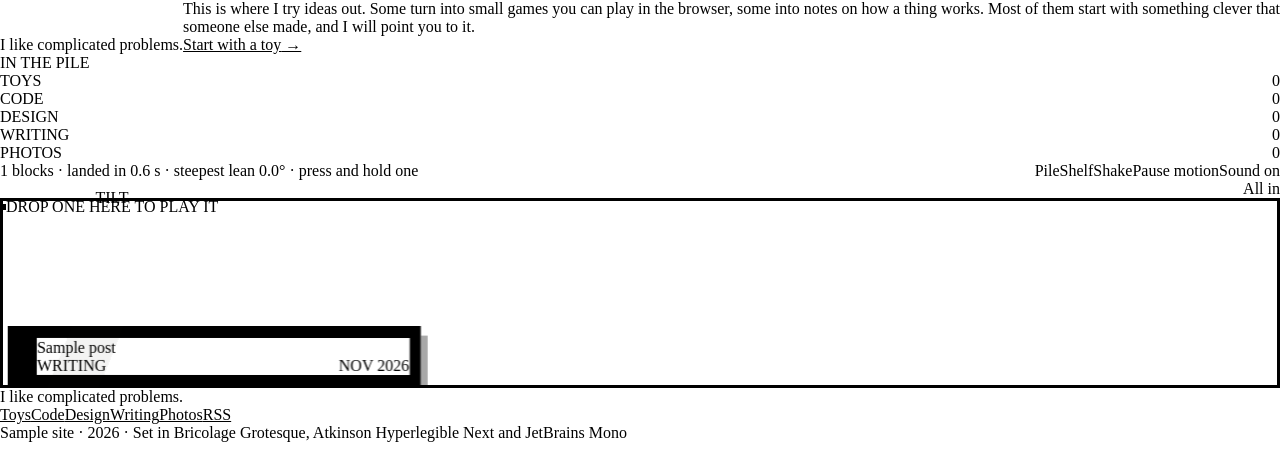
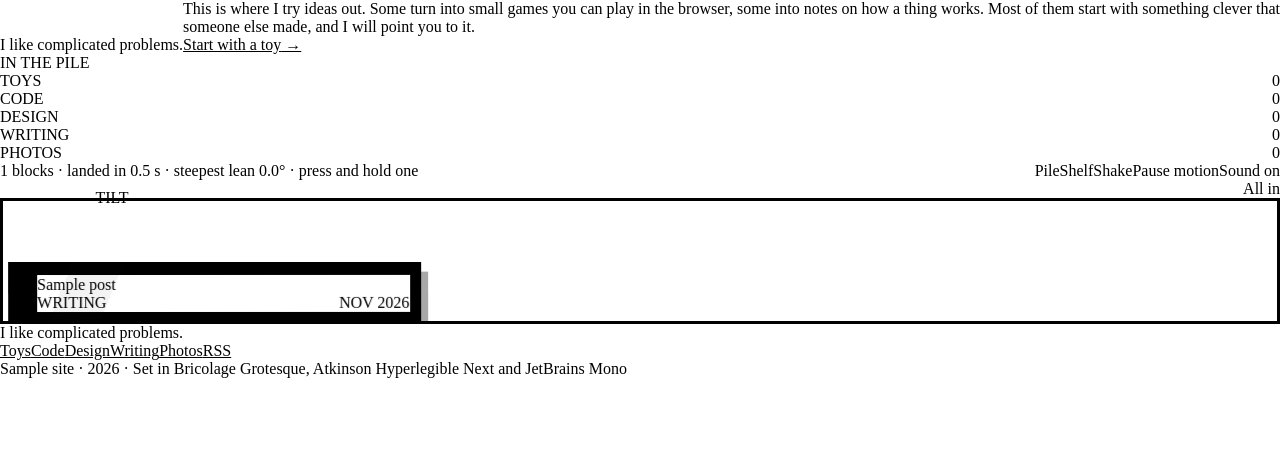
Before and after one commit to joshbaltzell/Joshbaltzell.com-Wordpress, a WordPress theme: template wp-content/themes/jb-toybox/front-page.php in a window 1280 px wide. Shown: the part 18-474 px from the top of the page. Run offline with PHP 8.4 and a stand-in for WordPress, Linux system fonts and the light colour scheme; the site name, menu and one post (Sample post) are stand-ins, and other content is empty.

Commit message:
Remove the launch pad from the pile
Josh doesn't want the "drop one here to play it" target. Clicking a block
and its Play button stay the ways in. The well's top band goes back to
its usual height, and the pad's script, markup, styles and chime are gone.

Co-Authored-By: Claude Opus 5.5 <noreply@anthropic.com>

```diff
--- a/wp-content/themes/jb-toybox/assets/css/wp.css
+++ b/wp-content/themes/jb-toybox/assets/css/wp.css
@@ -199,13 +199,6 @@
 /* ───────── The game parts: all optional ─────────
    Clicking a block, Play, the filters and More are always there. These sit alongside them. */
 
-/* The launch pad: a target on the back wall in the top band of the well. Carry a block there and let go. */
-.well__pad{position:absolute;z-index:0;top:var(--space-4);right:var(--space-4);height:calc(var(--space-16) + var(--space-3));display:flex;align-items:center;gap:var(--space-3);padding:0 var(--space-4);border:var(--outline-part) dashed var(--edge);border-radius:var(--radius-md);color:var(--ink-muted);font-family:var(--font-mono);font-size:var(--text-tag);line-height:var(--leading-tag);letter-spacing:var(--track-tag);text-transform:uppercase;pointer-events:none;transition:background-color var(--dur-quick) var(--ease-out),border-color var(--dur-quick) var(--ease-out)}
-.well__pad-mark{flex:none;width:0;height:0;border-style:solid;border-width:var(--space-2) 0 var(--space-2) var(--space-3);border-color:transparent transparent transparent var(--primary)}
-.well__pad.is-hot{border-style:solid;border-color:var(--primary);background:color-mix(in srgb,var(--primary) 14%,transparent);color:var(--ink)}
-.well__pad.is-launching{background:var(--primary);color:var(--on-primary)}
-.well__pad.is-launching .well__pad-mark{border-left-color:var(--on-primary)}
-.rack--shelf .well__pad{display:none}
 
 /* The machine panel above the well: a tilt handle on the left, a lever for More on the right. */
 .rack__machine{display:flex;align-items:center;justify-content:space-between;gap:var(--space-4);margin:0 0 var(--space-3);padding:var(--space-2) var(--space-3);border:var(--outline-part) solid var(--ink);border-radius:var(--radius-md);background:var(--ground-raised);box-shadow:var(--edge-rest)}
@@ -226,5 +219,3 @@
 .lever:focus-visible{box-shadow:var(--focus-ring);border-radius:var(--radius-md)}
 .tilt:focus-visible{box-shadow:var(--focus-ring)}
 .shaft{transition:rotate var(--dur-settle) var(--ease-out)}
-/* on a phone the well is one block wide, so the pad spans it */
-@media (max-width:599.98px){.well__pad{left:var(--space-4);width:auto!important}}
--- a/wp-content/themes/jb-toybox/assets/js/stack.js
+++ b/wp-content/themes/jb-toybox/assets/js/stack.js
@@ -86,9 +86,6 @@
     var GAP = 14, HEAD = 64;
     /* feel: how each block was moving last frame, how squashed it is, dust in the air, and how far the well is knocked */
     var prevY = [], vy = [], squash = [], dust = [], kickY = 0, shaftEl = rack.querySelector('.shaft');
-    /* the launch pad sits in the top band of the well, so that band is taller when there is one */
-    var padEl = well.querySelector('.well__pad'), padHot = -1, launching = false;
-    if (padEl) HEAD = 128;
     /* the machine: an optional lever for More and a handle that tilts the well */
     var machine = rack.querySelector('.rack__machine'), lever = rack.querySelector('[data-lever]'), tiltEl = rack.querySelector('[data-tilt]'), tilt = 0;
     var W = 0, H = 0, U = 0, L = [], sim = null, fin = [], endAt = 0, phase = 'rest', t0 = 0, litAt = -1e9, clock = 0, last = 0, raf = 0, seen = false, armed = true, dpr = 1, queued = 0;
@@ -131,7 +128,6 @@
       });
     }
     function clack() { tone(function (a, t) { var o = a.createOscillator(), g = a.createGain(); o.type = 'triangle'; o.frequency.setValueAtTime(520, t); o.frequency.exponentialRampToValueAtTime(260, t + .05); g.gain.setValueAtTime(.025, t); g.gain.exponentialRampToValueAtTime(.001, t + .07); o.connect(g); g.connect(a.destination); o.start(t); o.stop(t + .08); }); }
-    function chime() { tone(function (a, t) { [523, 784].forEach(function (f, k) { var o = a.createOscillator(), g = a.createGain(); o.type = 'sine'; o.frequency.value = f; g.gain.setValueAtTime(.0001, t + k * .09); g.gain.exponentialRampToValueAtTime(.03, t + k * .09 + .01); g.gain.exponentialRampToValueAtTime(.001, t + k * .09 + .25); o.connect(g); g.connect(a.destination); o.start(t + k * .09); o.stop(t + k * .09 + .26); }); }); }
     function syncSound() { if (soundBtn) { soundBtn.hidden = false; soundBtn.setAttribute('aria-pressed', String(soundOn)); soundBtn.textContent = soundOn ? 'Sound on' : 'Sound off'; } }
     if (soundBtn) soundBtn.addEventListener('click', function () { soundOn = !soundOn; try { localStorage.setItem('jb-sound', soundOn ? 'on' : 'off'); } catch (e) {} if (soundOn) { arm(); clack(); } syncSound(); });
     /* touching the pile, or any of its controls, is what lets it make sound */
@@ -222,7 +218,6 @@
       blks.forEach(function (b, i) { items[i].hidden = !active[i]; });
       W = well.clientWidth; if (!W) return;
       U = W / 6; dpr = Math.min(2, window.devicePixelRatio || 1);
-      placePad();
       var mode = W < 520 ? '1' : S.mode, i;
       L = layout(mode);
       blks.forEach(function (b, i) { if (!L[i]) return; b.style.width = L[i].w.toFixed(1) + 'px'; b.setAttribute('data-u', L[i].units); b.style.zIndex = 1 + L[i].row * 4 + L[i].col; });
@@ -486,7 +481,6 @@
       }
       for (var i = 0; i < N; i++) { if (fin[i]) { fin[i] = [fin[i][0], fin[i][1] + d, fin[i][2]]; pose[i] = fin[i]; } if (prevY[i] != null) prevY[i] += d; }
       dust.forEach(function (q) { q.y += d; });
-      if (padEl) placePad();
       last = 0; kick();
     }
     /* shrink the well to the pile, once things have settled */
@@ -561,7 +555,6 @@
       rack.classList.add('rack--held');
     }
     function dropGrab() {
-      if (padEl && padHot >= 0 && !launching) padIdle();
       if (grab && grab.c && live) M.Composite.remove(live.engine.world, grab.c);
       grab = null; rack.classList.remove('rack--held');
     }
@@ -608,38 +601,11 @@
         dragged = true; takeGrab(grab.i, grab.from);
       }
       grab.c.pointA = pt; M.Sleeping.set(live.bodies[grab.i], false);
-      if (padEl && !launching) { var on = overPad(pt); if (on && padHot !== grab.i) { padHot = grab.i; padEl.classList.add('is-hot'); padLabel('Let go to ' + (blks[grab.i].querySelector('.blk__play') ? 'play ' : 'open ') + titleOf(grab.i), true); } else if (!on && padHot >= 0) padIdle(); }
       last = 0; kick(); e.preventDefault();
     });
     function letGo(e) {
       if (hold && (!e || e.pointerId === hold.id)) { clearTimeout(hold.timer); hold = null; }
-      if (grab && (!e || e.pointerId === grab.id)) { var gi = grab.i, over = e && padEl && overPad(point(e)); dropGrab(); if (over) launch(gi); kick(); }
-    }
-    /* ---- the launch pad ----
-       Optional: clicking a block still opens it, and Play still plays. This is a third way in, for when you are
-       already holding one: carry it to the pad and let go, and its game starts (or, for a post, it opens). */
-    function placePad() { if (!padEl) return; padEl.style.width = Math.max(120, Math.min(2 * U - GAP, 260)) + 'px'; }
-    function overPad(pt) { var r = padEl.getBoundingClientRect(), w = well.getBoundingClientRect(); return pt.x >= r.left - w.left && pt.x <= r.right - w.left && pt.y >= r.top - w.top && pt.y <= r.bottom - w.top; }
-    function titleOf(i) { var t = blks[i].querySelector('.det__title'); return t ? t.textContent.trim() : ''; }
-    function hrefOf(i) { var a = blks[i].querySelector('.blk__play') || blks[i].querySelector('.blk__link'); return a ? a.href : ''; }
-    function padLabel(text, say) {
-      var l = padEl.querySelector('.well__pad-label'); if (l) l.textContent = text;
-      /* a block held over the pad hides its label, so the status line above the well says it too */
-      if (status) { if (say) status.textContent = text; else if (say === false) report(); }
-    }
-    function padIdle() { var was = padHot >= 0; padHot = -1; padEl.classList.remove('is-hot'); padLabel(padEl.getAttribute('data-idle') || '', was ? false : undefined); }
-    function launch(i) {
-      var href = hrefOf(i); if (!href || launching) return;
-      launching = true; padEl.classList.add('is-hot', 'is-launching');
-      padLabel((blks[i].querySelector('.blk__play') ? 'Starting ' : 'Opening ') + titleOf(i), true);
-      if (live && live.bodies[i]) {
-        var r = padEl.getBoundingClientRect(), w = well.getBoundingClientRect(), bd = live.bodies[i];
-        M.Body.setAngle(bd, 0); M.Body.setVelocity(bd, { x: 0, y: 0 }); M.Body.setAngularVelocity(bd, 0);
-        M.Body.setPosition(bd, { x: r.left - w.left + r.width / 2, y: r.top - w.top + r.height / 2 + off[i] }); M.Body.setStatic(bd, true);
-      }
-      chime(); last = 0; kick();
-      setTimeout(function () { window.location.href = href; }, 520);
-      setTimeout(function () { launching = false; if (padEl) { padEl.classList.remove('is-launching'); padIdle(); } }, 3000);
+      if (grab && (!e || e.pointerId === grab.id)) { dropGrab(); kick(); }
     }
     window.addEventListener('pointerup', letGo); window.addEventListener('pointercancel', letGo);
     /* a drag is not a click: the block only opens if it barely moved */
@@ -754,8 +720,7 @@
     /* ---- start ---- */
     for (var a0 = 0; a0 < N; a0++) active[a0] = a0 < batch;
     var savedView = null; try { savedView = localStorage.getItem('jb-view'); } catch (e) {}
-    rack.classList.add('rack--live'); colors(); setMotion(S.motion); syncSound(); placePad();
-    if (padEl) { padEl.hidden = !M; padIdle(); }
+    rack.classList.add('rack--live'); colors(); setMotion(S.motion); syncSound();
     if (savedView === 'shelf' || (!savedView && mq.matches)) { armed = false; setShelf(true, 'init'); } else build(false);
     /* play: a width change during the first drop (a scrollbar appearing as the page grows) restarts the drop
        instead of cancelling it */
--- a/wp-content/themes/jb-toybox/inc/template-tags.php
+++ b/wp-content/themes/jb-toybox/inc/template-tags.php
@@ -229,7 +229,7 @@ function jb_stack( $posts, $args = array() ) {
 		<button class="lever" type="button" data-lever><span class="lever__slot" aria-hidden="true"><span class="lever__arm"></span></span><span class="lever__label"></span></button>
 	</div>
 	<div class="shaft"><span class="rail rail--l"></span>
-		<div class="well"><div class="well__pad" data-idle="<?php esc_attr_e( 'Drop one here to play it', 'jb-toybox' ); ?>" aria-hidden="true" hidden><span class="well__pad-mark"></span><span class="well__pad-label"></span></div><ol class="pile" aria-label="<?php echo esc_attr( sprintf( /* translators: %s: name of the list. */ __( '%s, newest first', 'jb-toybox' ), $args['label'] ) ); ?>">
+		<div class="well"><ol class="pile" aria-label="<?php echo esc_attr( sprintf( /* translators: %s: name of the list. */ __( '%s, newest first', 'jb-toybox' ), $args['label'] ) ); ?>">
 			<?php foreach ( array_values( $posts ) as $i => $post ) : ?>
 			<li><?php jb_card( $post, $args['toy_types'], $i / $last ); ?></li>
 			<?php endforeach; ?>
```
Also changed, not shown: CLAUDE.md (+0 -1 lines).
